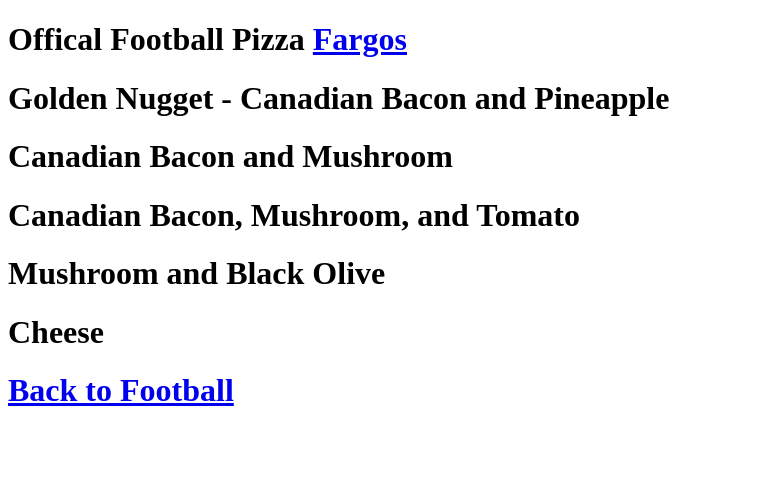
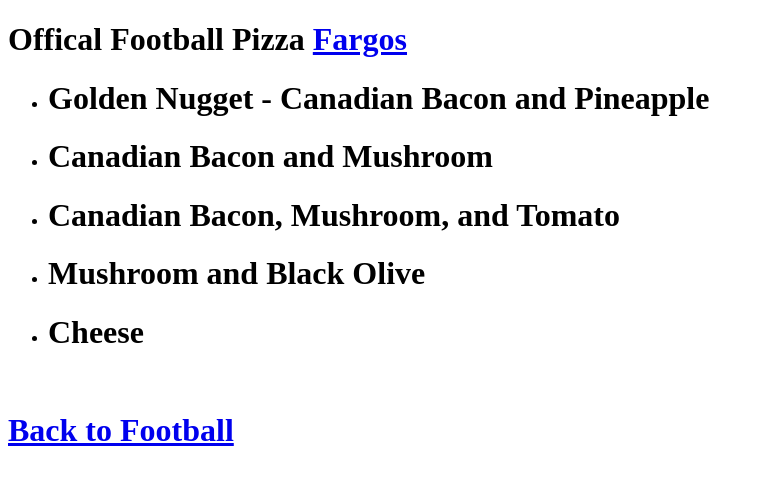
Before and after one commit to coloradohd/coloradohd.github.io, a plain HTML site: page pizza.html in a window 1280 px wide. Shown: the whole page, without its empty margins (0-764 px from the left). Drawn offline with Linux system fonts and the light colour scheme.

Commit message:
Update pizza.html

```diff
--- a/pizza.html
+++ b/pizza.html
@@ -3,11 +3,14 @@
 <title>Official Pizza List</title>
 <body>
 <h1>Offical Football Pizza <a href='http://www.fargospizza.com'>Fargos</a></h1>
-<h1>Golden Nugget - Canadian Bacon and Pineapple</h1>
-<h1>Canadian Bacon and Mushroom</h1>
-<h1>Canadian Bacon, Mushroom, and Tomato</h1>
-<h1>Mushroom and Black Olive
-<h1>Cheese</h1>
+<ul>
+<li><h1>Golden Nugget - Canadian Bacon and Pineapple</h1></li>
+<li><h1>Canadian Bacon and Mushroom</h1></li>
+<li><h1>Canadian Bacon, Mushroom, and Tomato</h1></li>
+<li><h1>Mushroom and Black Olive</h1></li>
+<li><h1>Cheese</h1></li>
+</ul>
+<br>
 <h1><a href='index.html'>Back to Football</a></h1>
 </body>
 </html>
```
